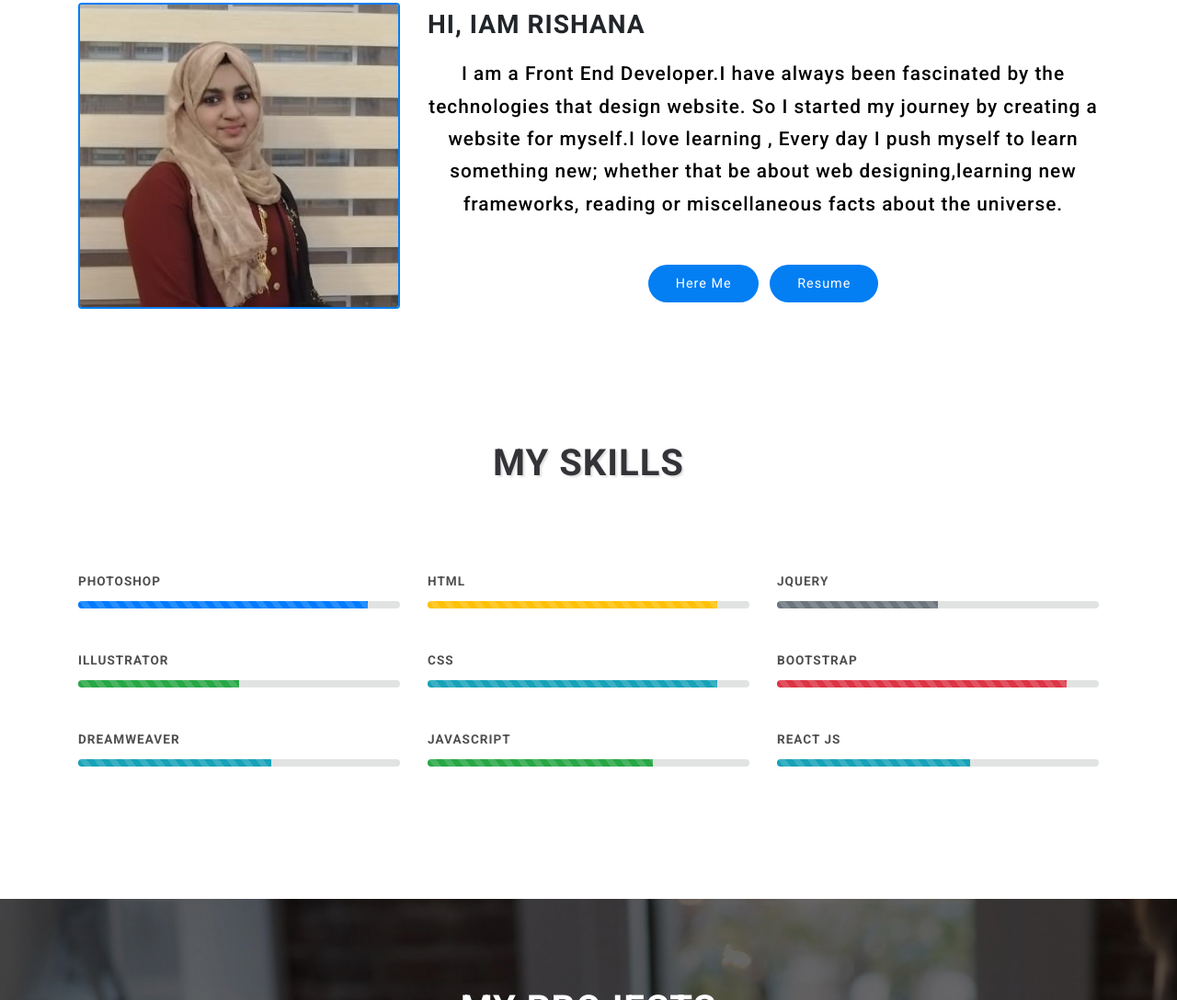
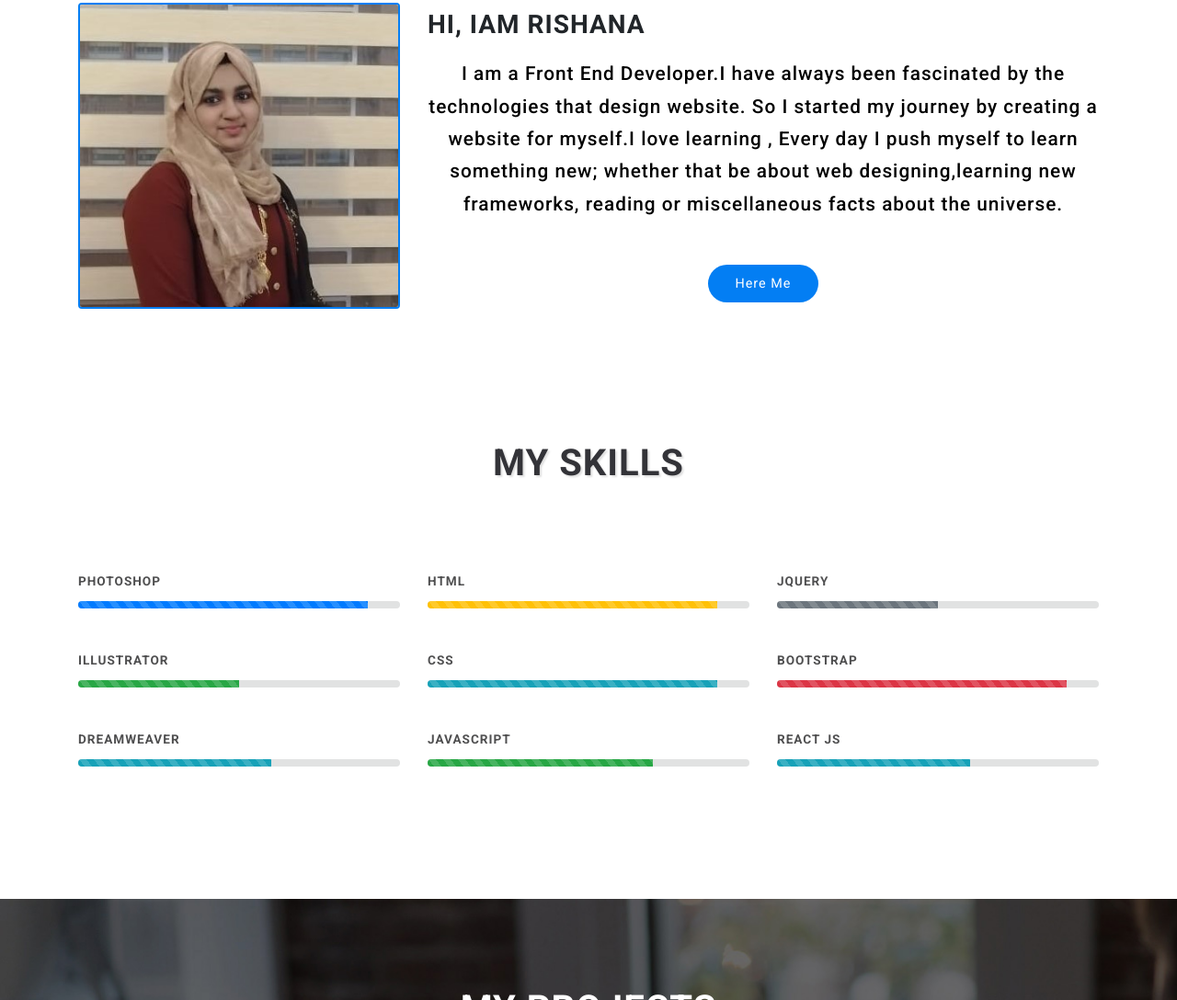
Before and after one commit to RishanaAfnas/Personal--Website, a plain HTML site: page index.html in a window 1280 px wide. Shown: the part 848-1936 px from the top of the page at 92% size. Drawn offline with nearby package versions, Linux system fonts and the light colour scheme.

Commit message:
Update index.html

```diff
--- a/index.html
+++ b/index.html
@@ -140,7 +140,7 @@
                     <a href="" class="btn btn-outline-primary pl-4">Learn More</a>-->
                     <div class="text-center mt-5 ">
                         <a class="btn btn-about work scroll active" href="#contact">Here Me</a>
-                        <a class="btn btn-about work scroll active ml-2" href="https://drive.google.com/file/d/1yovEZsPyOdDYBqg43ewmX8FbdE-tqXbz/view?usp=sharing">Resume</a>
+
 
                     </div>
 
```
